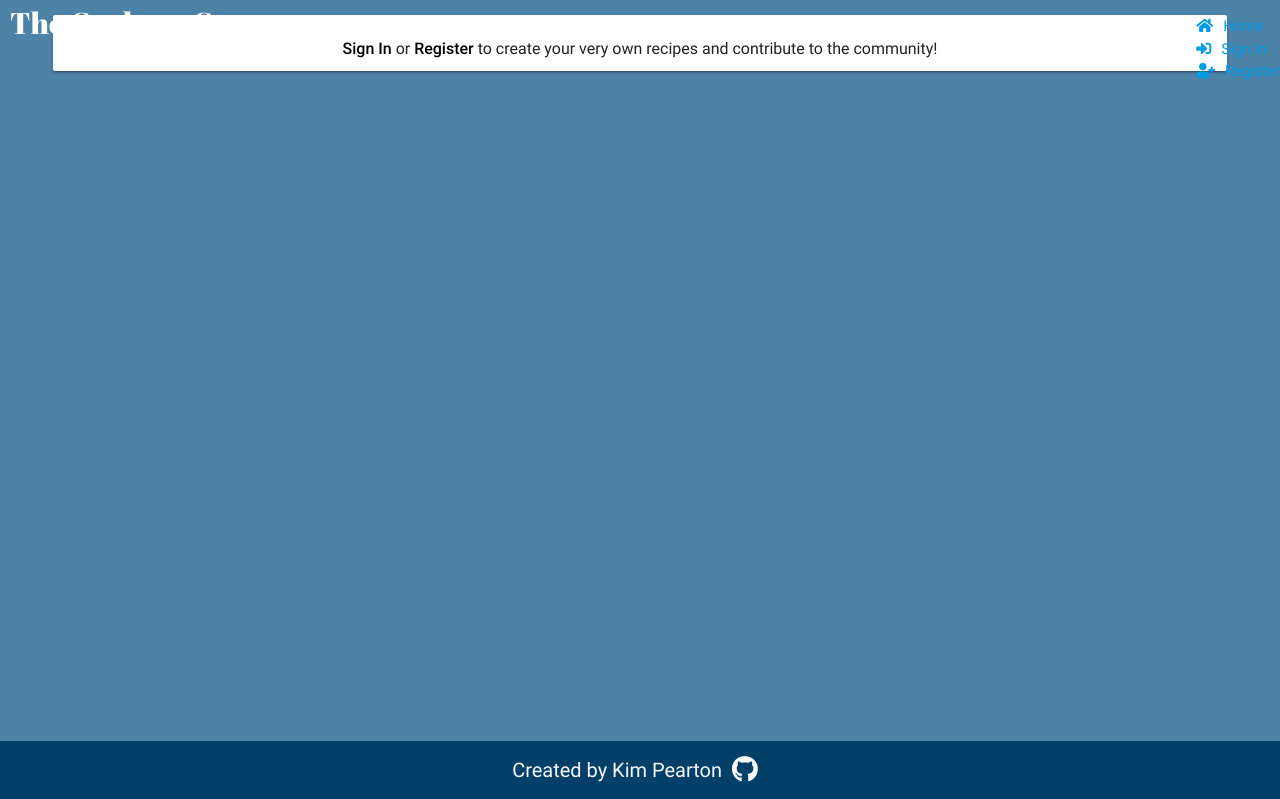
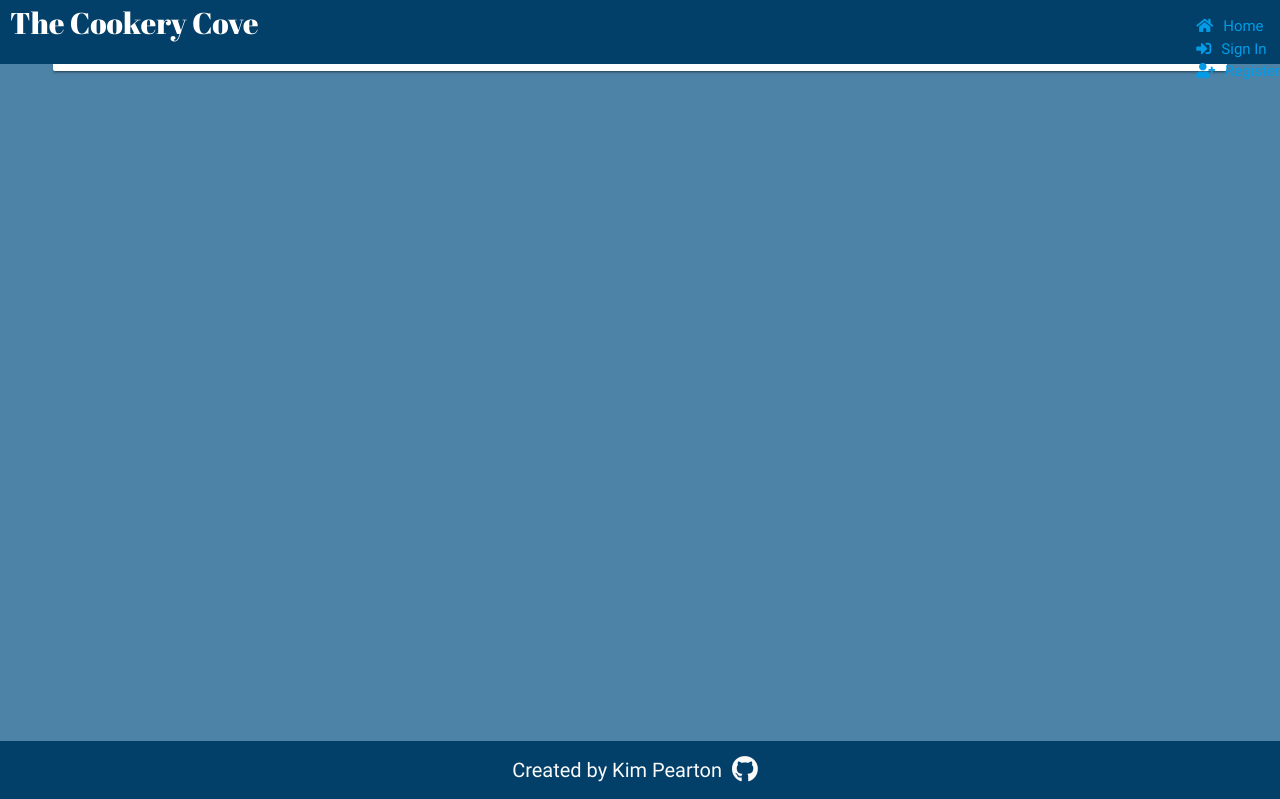
Before and after one commit to Code-Institute-Submissions/the-cookery-cove, a Flask app: page / in a window 1280 px wide. Shown: the top 799 px of the page. Run offline with Flask 2, Linux system fonts and the light colour scheme; some libraries are stand-ins or nearby versions.

Commit message:
Change nav-wrapper to navbar-fixed in css

```diff
--- a/static/css/styles.css
+++ b/static/css/styles.css
@@ -62,7 +62,7 @@ nav {
     margin-bottom: 25px;
 }
 
-.nav-wrapper {
+.navbar-fixed {
     background-color: #023F69;
 }
 
```
